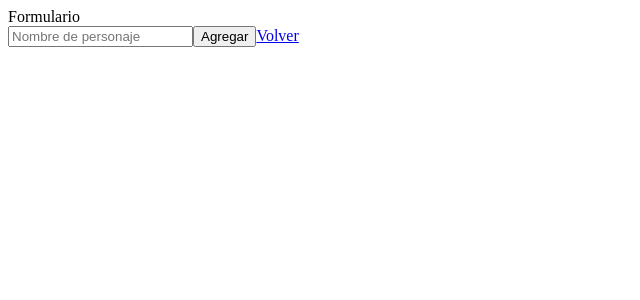
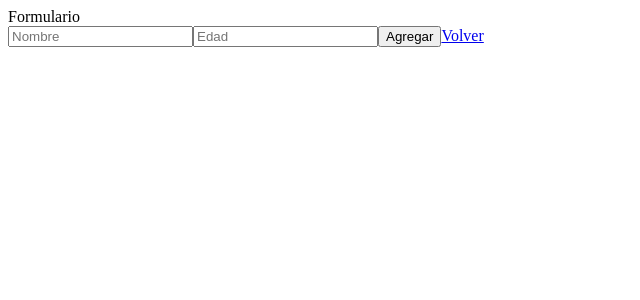
Before and after one commit to lefasom/crud-mongoose-next.js, a Next.js app: page /new in a window 1280 px wide. Shown: the top 300 px of the page, without its empty margins (0-640 px from the left). Built offline with nearby package versions, Linux system fonts and the light colour scheme.

Commit message:
mejora de tabla

```diff
--- a/models/Anime.jsx
+++ b/models/Persona.jsx
@@ -1,9 +1,14 @@
 import mongoose from 'mongoose'
 
 const PruebaSchema = new mongoose.Schema({
-    pj: {
+    nombre: {
       type: String,
-      required: [true, 'Por favor ingresa un personaje.'],
+      required: [true, 'Por favor ingresa nombre.'],
+      maxlength: [60, 'Name cannot be more than 60 characters'],
+    },
+    edad: {
+      type: String,
+      required: [true, 'Por favor ingresa edad.'],
       maxlength: [60, 'Name cannot be more than 60 characters'],
     }
 
--- a/pages/api/personaje.js
+++ b/pages/api/controles.js
@@ -1,10 +1,10 @@
 import dbConnect from '../../lib/dbConnect'
-import Prueba from '../../models/Anime.jsx'
+import Persona from '../../models/Persona.jsx'
 
 export default async function handler (req, res) {
     await dbConnect()
 
-    //POST api/personaje
+    //POST api/controles
 
     const {method} = req
 
@@ -12,17 +12,17 @@ export default async function handler (req, res) {
         case 'POST':
             try {
 
-                const prueba = new Prueba(req.body)
-                await prueba.save()
+                const persona = new Persona(req.body)
+                await persona.save()
 
-                return res.status(200).json({success:true, prueba})
+                return res.status(200).json({success:true, persona})
 
             } catch (error) {
                 return res.status(400).json({success: false, error: 'falla de servidor'})
             }
 
         default:
-            return res.status(500).json({success: false, error})
+            return res.status(500).json({success: false,  error: 'falla de servidor'})
 
     }
 }
--- a/pages/new.js
+++ b/pages/new.js
@@ -1,32 +1,40 @@
 import Link from 'next/link'
 import React, { useState } from 'react'
+import { useRouter } from 'next/router'
 
 function New() {
+    const router = useRouter()
+    const [form, setForm] = useState({
+        nombre: '',
+        edad: '',
 
-    const [form, setForm] = useState({
-        pj: '',
     })
-     const handleChange = (e) => {
+
+    const handleChange = (e) => {
         const { value, name } = e.target
         setForm({
             ...form,
             [name]: value
         })
     }
+
     const handleSubmit = (e) => {
        e.preventDefault()
        postData(form)
     }
+
     const postData = async (form) => {
         try {
-            console.log(form)
-            const res = await fetch('/api/personaje', {
+            // console.log(form)
+            const res = await fetch('/api/controles', {
                 method: 'POST',
                 headers: {
                     "Content-type": "application/json"
                 },
                 body: JSON.stringify(form)
             })
+            router.push('/')
+
         } catch (error) {
             console.log(error)
         }
@@ -37,11 +45,19 @@ function New() {
     <form onSubmit={handleSubmit}>
         <input
             type="text"
-            placeholder='Nombre de personaje'
+            placeholder='Nombre'
             autoComplete='off'
-            name='pj'
-            value={form.pj}
+            name='nombre'
+            value={form.nombre}
             onChange={handleChange}
+        />
+        <input
+        type="text"
+        placeholder='Edad'
+        autoComplete='off'
+        name='edad'
+        value={form.edad}
+        onChange={handleChange}
         />
         <button>Agregar</button>
         <Link href='/'>
```
Also changed, not shown: pages/index.js (+37 -12 lines).
